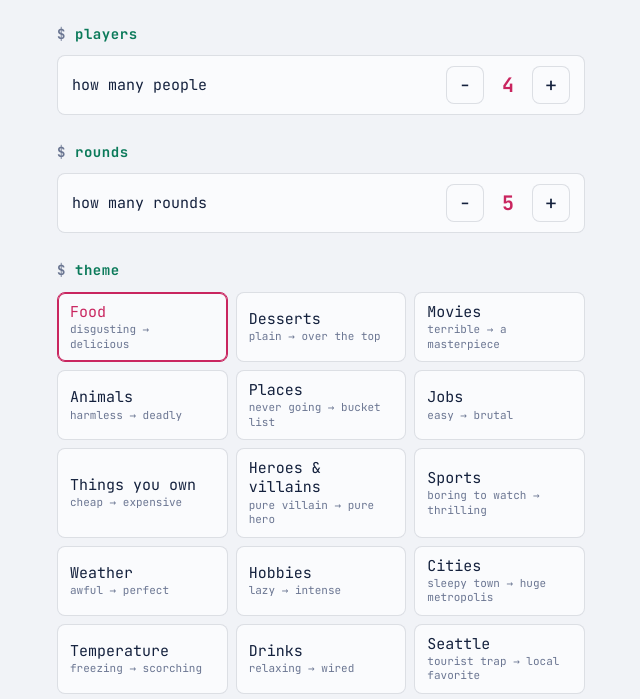
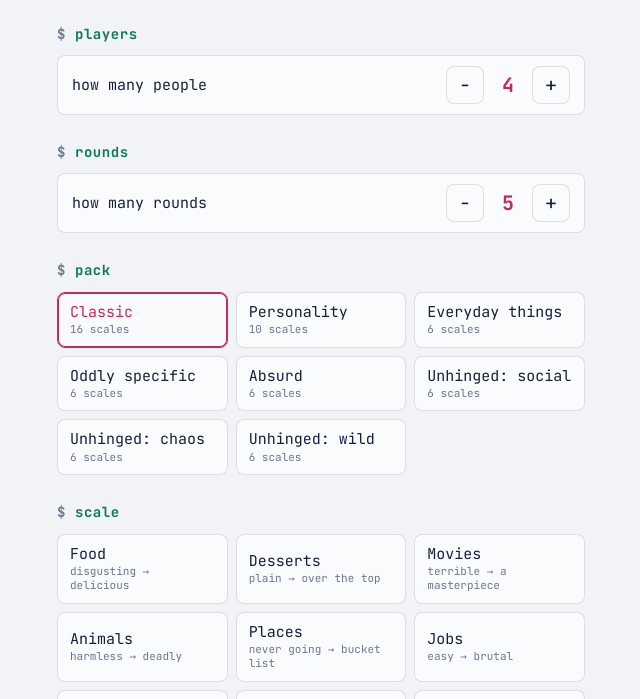
Before and after one commit to kevinjacob-hub/kevinjacob-site, a plain HTML site: page games/wavelength.html in a window 1280 px wide. Shown: the part 203-902 px from the top of the page, without its empty margins (319-959 px from the left). Drawn offline with Linux system fonts and the light colour scheme.

Commit message:
Wavelength: themed scale packs; share site theme across games
Co-Authored-By: Claude Sonnet 5.5 <noreply@anthropic.com>
Claude-Session: https://claude.ai/code/session_01WcfqajPqtBQ9MpgVMyBDUX

```diff
--- a/games/games.css
+++ b/games/games.css
@@ -59,3 +59,5 @@ a{color:var(--acc)}
 .card .n{font-size:clamp(64px,24vw,110px);color:var(--acc);font-weight:700;line-height:1}
 .two{display:grid;grid-template-columns:1fr 1fr;gap:8px}
 #rspec .sbar{margin-top:56px}
+.bar .tb{border:0;background:none;padding:0;color:var(--dim);font-size:13px}.bar .tb:hover,.bar .tb:focus-visible{color:var(--ok)}.bar .sp{margin-right:4px}
+.bar a,.bar .tb,.bar .sp{white-space:nowrap}.bar{flex-wrap:wrap;gap:4px 12px}@media(max-width:430px){.bar{font-size:12px}.bar .tb{font-size:12px}}
--- a/games/wavelength.html
+++ b/games/wavelength.html
@@ -7,7 +7,7 @@
 <link rel="stylesheet" href="games.css">
 <script>try{var s=localStorage.getItem('kj-theme');if(s)document.documentElement.dataset.theme=s}catch(e){}</script></head><body>
 <div class="wrap">
- <div class="bar"><a href="../">&larr; kevinjacob</a><a href="./">games</a><span class="sp">wavelength</span></div>
+ <div class="bar"><a href="../">&larr; kevinjacob</a><a href="./">games</a><span class="sp">wavelength</span><button id="thm" class="tb" aria-label="Change theme">theme</button></div>
 
  <main id="host" hidden>
   <section id="setup">
@@ -19,7 +19,9 @@
    <h2>rounds</h2>
    <div class="row"><span>how many rounds</span><span class="step"><button id="rm" aria-label="Fewer rounds">&minus;</button><b id="rv">5</b><button id="rp" aria-label="More rounds">+</button></span></div>
 
-   <h2>theme</h2>
+   <h2>pack</h2>
+   <div class="topics" id="packs"></div>
+   <h2>scale</h2>
    <div class="topics" id="topics"></div>
    <div id="customwrap" hidden>
     <input type="text" id="clo" placeholder="1 means... (e.g. sleepy)" maxlength="30" aria-label="What 1 means">
@@ -83,4 +85,5 @@
  </main>
 </div>
 <script src="qr.js"></script><script src="wavelength.js"></script>
+<script src="theme.js"></script>
 </body></html>
--- a/games/wavelength.js
+++ b/games/wavelength.js
@@ -2,26 +2,82 @@
    The group guesses the number. The clue-giver's card travels in a QR link, with no server. */
 (()=>{
 const $=s=>document.querySelector(s),$$=s=>[...document.querySelectorAll(s)];
-/* [name, clue prompt, what 1 means, what 10 means] */
-const SP=[
- ['Food','Name a food','disgusting','delicious'],
- ['Desserts','Name a dessert','plain','over the top'],
- ['Movies','Name a movie','terrible','a masterpiece'],
- ['Animals','Name an animal','harmless','deadly'],
- ['Places','Name a place','never going','bucket list'],
- ['Jobs','Name a job','easy','brutal'],
- ['Things you own','Name something you could buy','cheap','expensive'],
- ['Heroes & villains','Name a hero or villain','pure villain','pure hero'],
- ['Sports','Name a sport','boring to watch','thrilling'],
- ['Weather','Name a kind of weather','awful','perfect'],
- ['Hobbies','Name a hobby','lazy','intense'],
- ['Cities','Name a city','sleepy town','huge metropolis'],
- ['Temperature','Name something','freezing','scorching'],
- ['Drinks','Name a drink','relaxing','wired'],
- ['Seattle','Name something in Seattle','tourist trap','local favorite'],
- ['Songs & genres','Name a type of music','calm','hype'],
-];
-const CUSTOM='Your own scale',RANDOM='Random each round';
+/* Packs of scales. Each scale is [name, clue prompt, what 1 means, what 10 means]. */
+const P="Name a person or character";
+const PACKS={
+ "Classic":[
+  ["Food","Name a food","disgusting","delicious"],
+  ["Desserts","Name a dessert","plain","over the top"],
+  ["Movies","Name a movie","terrible","a masterpiece"],
+  ["Animals","Name an animal","harmless","deadly"],
+  ["Places","Name a place","never going","bucket list"],
+  ["Jobs","Name a job","easy","brutal"],
+  ["Things you own","Name something you could buy","cheap","expensive"],
+  ["Heroes & villains","Name a hero or villain","pure villain","pure hero"],
+  ["Sports","Name a sport","boring to watch","thrilling"],
+  ["Weather","Name a kind of weather","awful","perfect"],
+  ["Hobbies","Name a hobby","lazy","intense"],
+  ["Cities","Name a city","sleepy town","huge metropolis"],
+  ["Temperature","Name something","freezing","scorching"],
+  ["Drinks","Name a drink","relaxing","wired"],
+  ["Seattle","Name something in Seattle","tourist trap","local favorite"],
+  ["Music","Name a type of music","calm","hype"]],
+ "Personality":[
+  ["Optimist vs pessimist",P,"professional pessimist","eternal optimist"],
+  ["Social vs hermit",P,"hermit crab","social butterfly"],
+  ["Drama vs chill",P,"chill master","drama queen"],
+  ["Bookworm vs gym rat",P,"gym rat","bookworm"],
+  ["Ideas vs action",P,"action junkie","idea machine"],
+  ["Night owl vs early bird",P,"early bird","night owl"],
+  ["Overthinker vs wing-it",P,"wing-it wizard","overthinker"],
+  ["Party vs wallflower",P,"wallflower","life of the party"],
+  ["Perfectionist vs good enough",P,"good-enough guru","perfectionist"],
+  ["Daydreamer vs taskmaster",P,"taskmaster","daydreamer"]],
+ "Everyday things":[
+  ["Kitchen therapist","Name a kitchen appliance","terrible therapist","great therapist"],
+  ["Bar fight fonts","Name a font","loses the bar fight","wins the bar fight"],
+  ["Car brand friends","Name a car brand","flakes on plans","loyal best friend"],
+  ["Dog breed CEO","Name a dog breed","embezzles funds","great CEO"],
+  ["Color substitute","Name a color","lets you watch movies all class","strict substitute teacher"],
+  ["Fruit emergency contact","Name a fruit","forgets to pick you up","good emergency contact"]],
+ "Oddly specific":[
+  ["Bush jump-scare","Name something to yell while jumping out of a bush","bad thing to yell","good thing to yell"],
+  ["Ring hiding spot","Name a place to hide a diamond ring","bad spot","good spot"],
+  ["After you trip","Name something to say right after tripping in public","bad thing to say","good thing to say"],
+  ["Joust gear","Name an item to bring to a medieval joust","bad item","good item"],
+  ["Late excuse","Name an excuse for being 20 minutes late","bad excuse","good excuse"],
+  ["Elevator whisper","Name something to whisper to a stranger in an elevator","bad whisper","good whisper"]],
+ "Absurd":[
+  ["Babysitting shapes","Name a shape","do not babysit","great babysitter"],
+  ["Court hats","Name a hat to wear to a court hearing","bad hat","good hat"],
+  ["Day of the week sounds","Name a sound","feels like a Tuesday","feels like a Saturday"],
+  ["Pillow fight","Name a weapon for a pillow fight","bad weapon","good weapon"],
+  ["Animal DJs","Name an animal","clears the dance floor","great DJ"],
+  ["Trivia night","Name a historical figure","ruins trivia night","great for your team"]],
+ "Unhinged: social":[
+  ["Dentist whisper","Name something to whisper to your dentist mid-procedure","bad thing to whisper","good thing to whisper"],
+  ["Ruined haircut","Name something to say when the barber asks how it looks","bad thing to say","good thing to say"],
+  ["Security tackle","Name something to yell right before security tackles you","bad thing to yell","good thing to yell"],
+  ["Chili's breakup","Name a way to break up with someone at Chili's","bad way","good way"],
+  ["Victorian child","Name something to say to a Victorian child to scare them stiff","weak","terrifying"],
+  ["Bank escape","Name something to scream while running out of a bank","bad thing to scream","good thing to scream"]],
+ "Unhinged: chaos":[
+  ["1v1 household","Name a household object","you get beaten to death with it","you win the 1v1"],
+  ["Cologne liquids","Name a liquid","bad cologne","good cologne"],
+  ["Animal crimes","Name an animal","commits tax fraud","pays child support"],
+  ["Public snacks","Name a food","illegal to eat in public","upstanding citizen"],
+  ["Knife fight","Name an item to bring to a knife fight (no knives)","bad item","good item"],
+  ["Pokemon office job","Name a Pokemon","fired on day one","survives a 9 to 5"]],
+ "Unhinged: wild":[
+  ["Last words","Name some last words","bad last words","good last words"],
+  ["Cartoon prisoners","Name a cartoon character","snitches to the police","definitely been to prison"],
+  ["Fake your death","Name a place to fake your own death","bad place","good place"],
+  ["Police chase song","Name a song to play during a police chase","bad song","good song"],
+  ["Special skills","Name a skill for your resume","bad skill","good skill"],
+  ["Bug drivers","Name a bug","crashes the car immediately","trusted to drive"]]
+};
+const ALL=Object.values(PACKS).flat();
+const CUSTOM='Your own scale',RPACK='Random from this pack',RALL='Random from everything';
 const KEY='kj-wavelength-settings',ME='kj-wavelength-me',XK='kev-wavelength';
 const PTS=[3,2,1];
 
@@ -71,30 +127,37 @@ function player(p){
 }
 
 /* ---------- host view ---------- */
-const S=Object.assign({n:4,rounds:5,topic:'Food',lo:'',hi:'',pr:''},(()=>{try{return JSON.parse(localStorage.getItem(KEY)||'{}')}catch(_){return{}}})());
+const S=Object.assign({n:4,rounds:5,pack:'Classic',topic:'Random from this pack',lo:'',hi:'',pr:''},(()=>{try{return JSON.parse(localStorage.getItem(KEY)||'{}')}catch(_){return{}}})());
 const save=()=>{try{localStorage.setItem(KEY,JSON.stringify(S))}catch(_){}};
 let G=null;
 
 function renderSetup(){
  S.n=Math.min(12,Math.max(2,S.n|0));S.rounds=Math.min(15,Math.max(1,S.rounds|0));
+ if(!PACKS[S.pack])S.pack='Classic';
+ const inPack=PACKS[S.pack].some(x=>x[0]===S.topic);
+ if(!inPack&&![RPACK,RALL,CUSTOM].includes(S.topic))S.topic=RPACK;
  $('#nv').textContent=S.n;$('#rv').textContent=S.rounds;
- $('#topics').innerHTML=SP.map(s=>s[0]).concat([RANDOM,CUSTOM]).map(t=>{const s=SP.find(x=>x[0]===t);
-  return '<button class="tp" data-t="'+esc(t)+'" aria-pressed="'+(t===S.topic)+'">'+esc(t)+'<small>'+(s?esc(s[2])+' → '+esc(s[3]):t===RANDOM?'a new scale each time':'make your own')+'</small></button>'}).join('');
+ $('#packs').innerHTML=Object.keys(PACKS).map(k=>'<button class="tp" data-p="'+esc(k)+'" aria-pressed="'+(k===S.pack)+'">'+esc(k)+'<small>'+PACKS[k].length+' scales</small></button>').join('');
+ $('#topics').innerHTML=PACKS[S.pack].map(x=>x[0]).concat([RPACK,RALL,CUSTOM]).map(t=>{const x=PACKS[S.pack].find(y=>y[0]===t);
+  return '<button class="tp" data-t="'+esc(t)+'" aria-pressed="'+(t===S.topic)+'">'+esc(t)+'<small>'+(x?esc(x[2])+' \u2192 '+esc(x[3]):t===RPACK?'a new scale each round':t===RALL?'any pack':'make your own')+'</small></button>'}).join('');
  $('#customwrap').hidden=S.topic!==CUSTOM;
  $('#clo').value=S.lo;$('#chi').value=S.hi;$('#cpr').value=S.pr;
  save();
 }
 
+const used=new Set();
 function specFor(){
  if(S.topic===CUSTOM)return{name:'Custom',prompt:S.pr.trim()||'Give a clue',lo:S.lo.trim(),hi:S.hi.trim()};
- const s=S.topic===RANDOM?pick(SP):SP.find(x=>x[0]===S.topic)||SP[0];
+ let s;
+ if(S.topic===RPACK||S.topic===RALL){const pool=S.topic===RALL?ALL:PACKS[S.pack],fresh=pool.filter(x=>!used.has(x[0]));s=pick(fresh.length?fresh:pool);used.add(s[0])}
+ else s=PACKS[S.pack].find(x=>x[0]===S.topic)||PACKS[S.pack][0];
  return{name:s[0],prompt:s[1],lo:s[2],hi:s[3]};
 }
 
 function start(){
  if(S.topic===CUSTOM&&(!S.lo.trim()||!S.hi.trim())){$('#err').textContent='fill in both ends of your scale.';$('#err').hidden=false;return}
  $('#err').hidden=true;
- G={id:Math.random().toString(36).slice(2,8),round:1,rounds:S.rounds,n:S.n,score:0,log:[],num:0,guess:null,spec:null};
+ used.clear();G={id:Math.random().toString(36).slice(2,8),round:1,rounds:S.rounds,n:S.n,score:0,log:[],num:0,guess:null,spec:null};
  nextRound(true);
 }
 
@@ -156,6 +219,7 @@ function host(){
  renderSetup();
  $('#nm').onclick=()=>{S.n--;renderSetup()};$('#np').onclick=()=>{S.n++;renderSetup()};
  $('#rm').onclick=()=>{S.rounds--;renderSetup()};$('#rp').onclick=()=>{S.rounds++;renderSetup()};
+ $('#packs').onclick=e=>{const b=e.target.closest('button');if(b){S.pack=b.dataset.p;renderSetup()}};
  $('#topics').onclick=e=>{const b=e.target.closest('button');if(b){S.topic=b.dataset.t;renderSetup()}};
  $('#clo').oninput=e=>{S.lo=e.target.value;save()};$('#chi').oninput=e=>{S.hi=e.target.value;save()};$('#cpr').oninput=e=>{S.pr=e.target.value;save()};
  $('#go').onclick=start;
```
Also changed, not shown: games/imposter.html (+2 -1 lines), games/index.html (+3 -2 lines), games/theme.js (added, +9 -0 lines), 1 other file.
